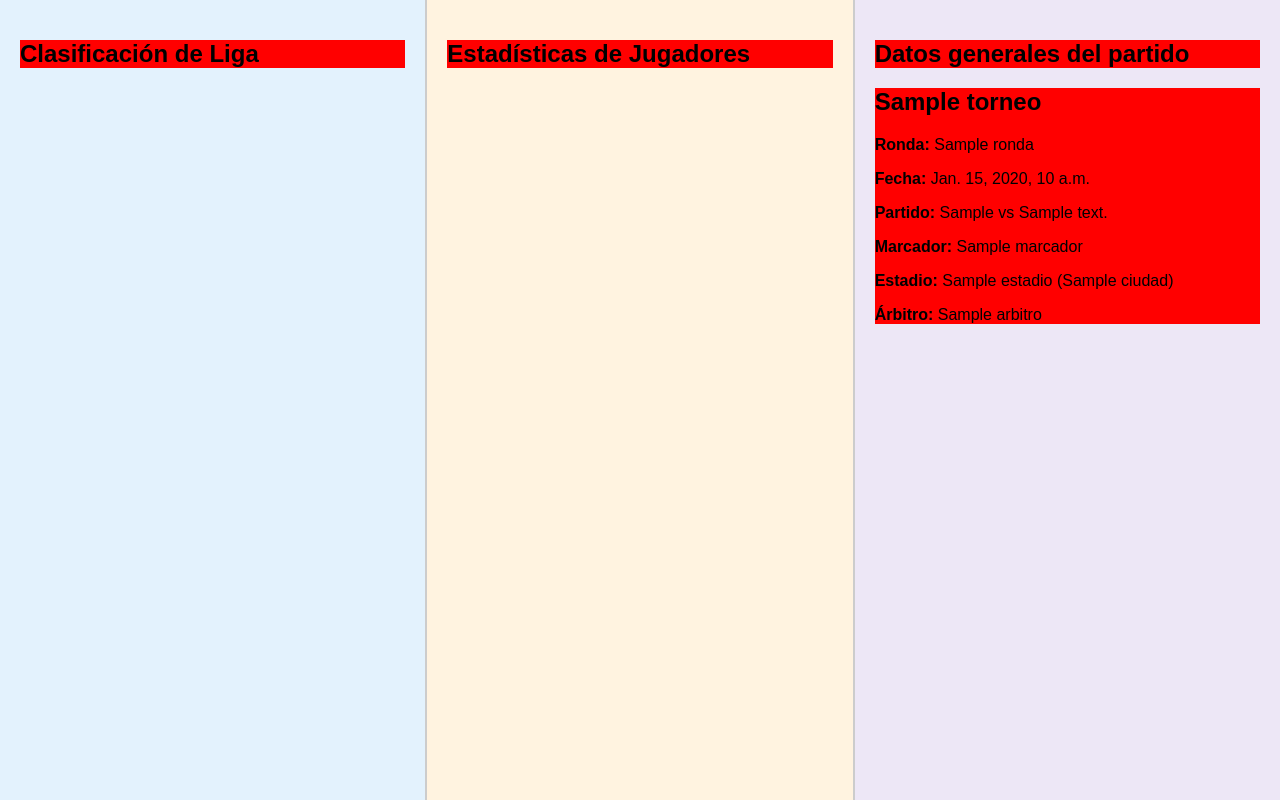
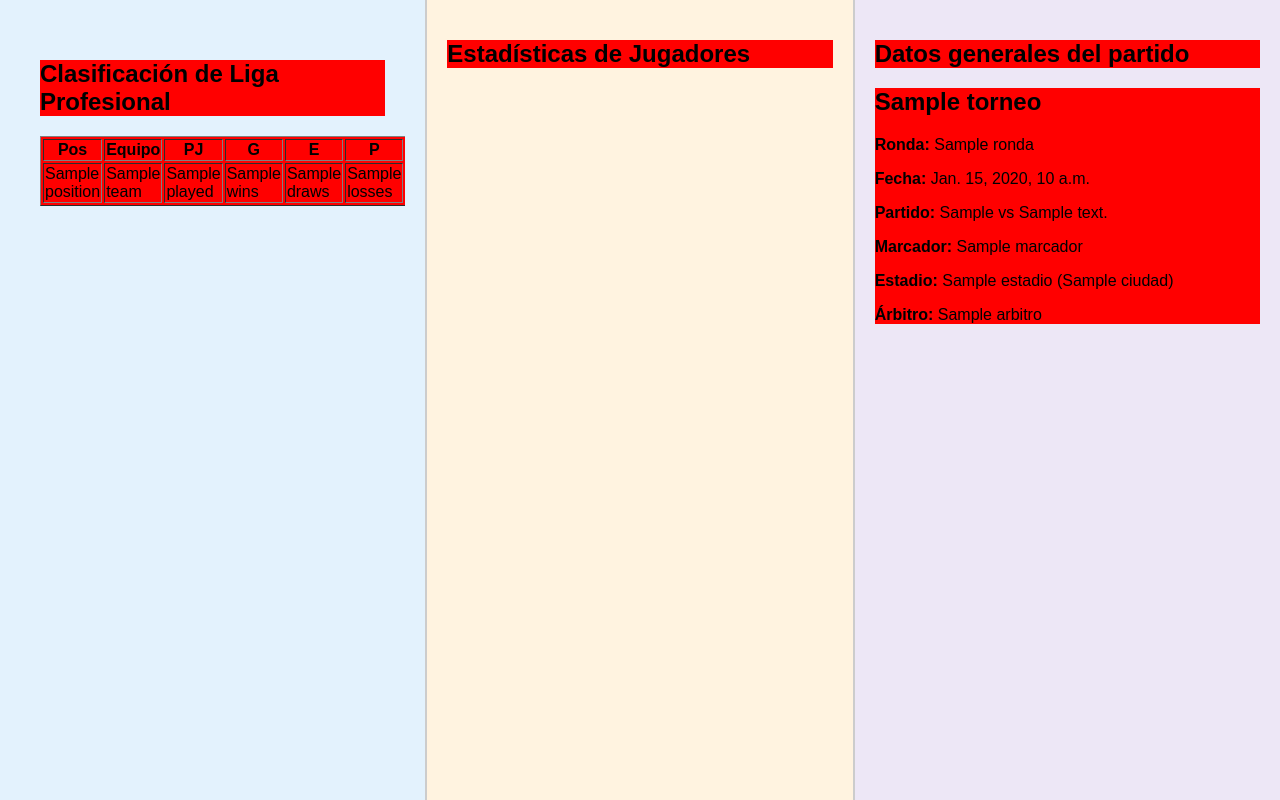
Before and after one commit to BrunoValsecchi/scoutgine, a Django app: template myapp/templates/index.html in a window 1280 px wide. Run offline with Django 5.2, Linux system fonts and the light colour scheme; the template is opened without the code that fills it: most values are stand-ins (such as "Sample title", 1, 10 or a date in 2020); parts of the project's set-up code (start-up, migrations or seed data) failed here and were passed over.

Commit message:
pruebas 1

```diff
--- a/myapp/templates/index.html
+++ b/myapp/templates/index.html
@@ -1,3 +1,4 @@
+
 {% load static %}
 <!DOCTYPE html>
 <html lang="es">
@@ -10,8 +11,41 @@
 <body>
     <div class="container">
         <div class="seccion clasificacion">
-            <h2>Clasificación de Liga</h2>
-            <!-- Acá irán los datos que scrapes -->
+            <div class="seccion clasificacion">
+                <h2>Clasificación de Liga Profesional</h2>
+
+                <table border="1">
+                    <thead>
+                        <tr>
+                            <th>Pos</th>
+                            <th>Equipo</th>
+                            <th>PJ</th>
+                            <th>G</th>
+                            <th>E</th>
+                            <th>P</th>
+                            <th>GF</th>
+                            <th>GC</th>
+                            <th>Pts</th>
+                        </tr>
+                    </thead>
+                    <tbody>
+                        {% for equipo in tabla %}
+                        <tr>
+                            <td>{{ equipo.position }}</td>
+                            <td>{{ equipo.team }}</td>
+                            <td>{{ equipo.played }}</td>
+                            <td>{{ equipo.wins }}</td>
+                            <td>{{ equipo.draws }}</td>
+                            <td>{{ equipo.losses }}</td>
+                            <td>{{ equipo.goals_for }}</td>
+                            <td>{{ equipo.goals_against }}</td>
+                            <td>{{ equipo.points }}</td>
+                        </tr>
+                        {% endfor %}
+                    </tbody>
+                </table>
+            </div>
+
         </div>
         <div class="seccion estadisticas">
             <h2>Estadísticas de Jugadores</h2>
```
Also changed, not shown: myapp/views.py (+56 -1 lines).
